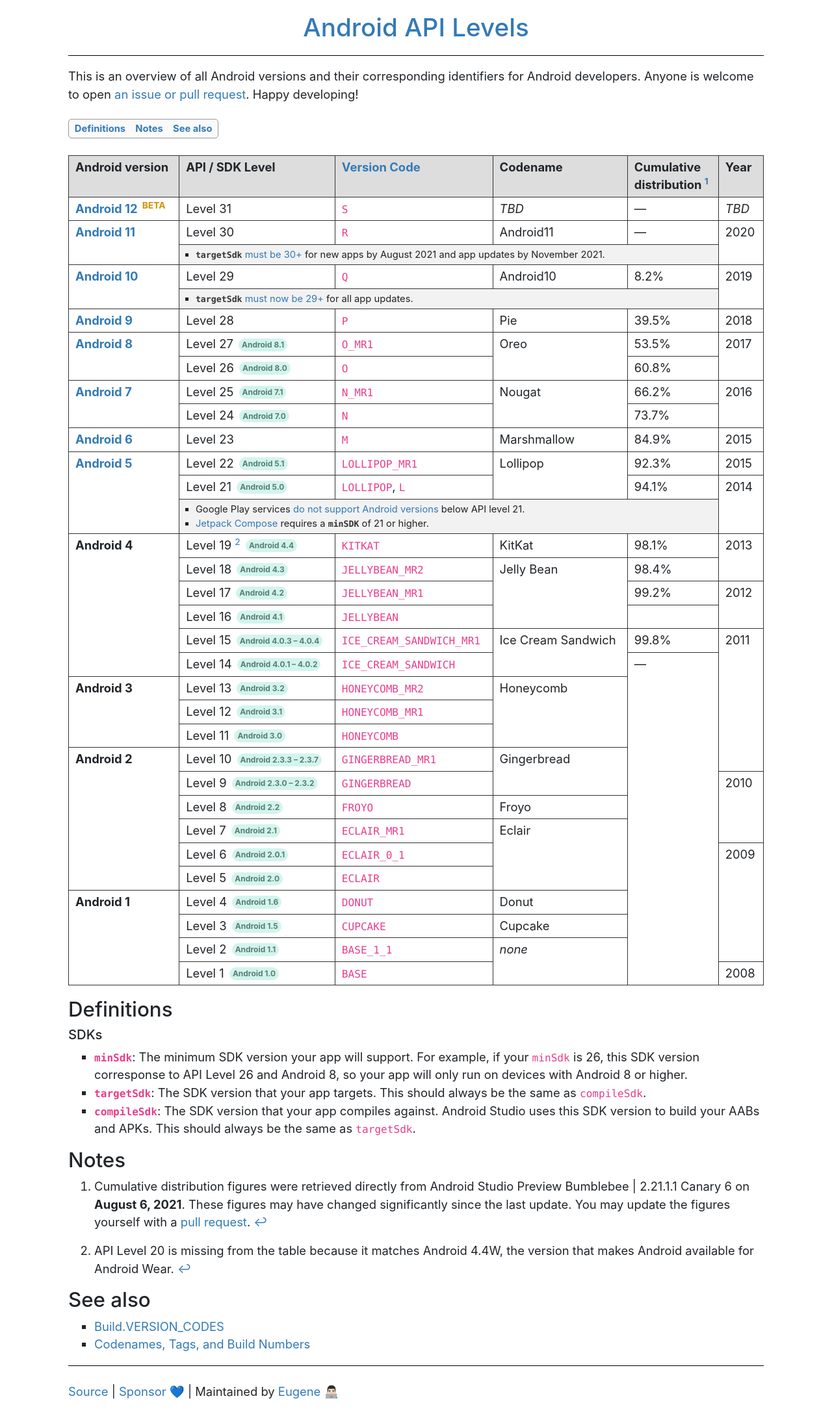
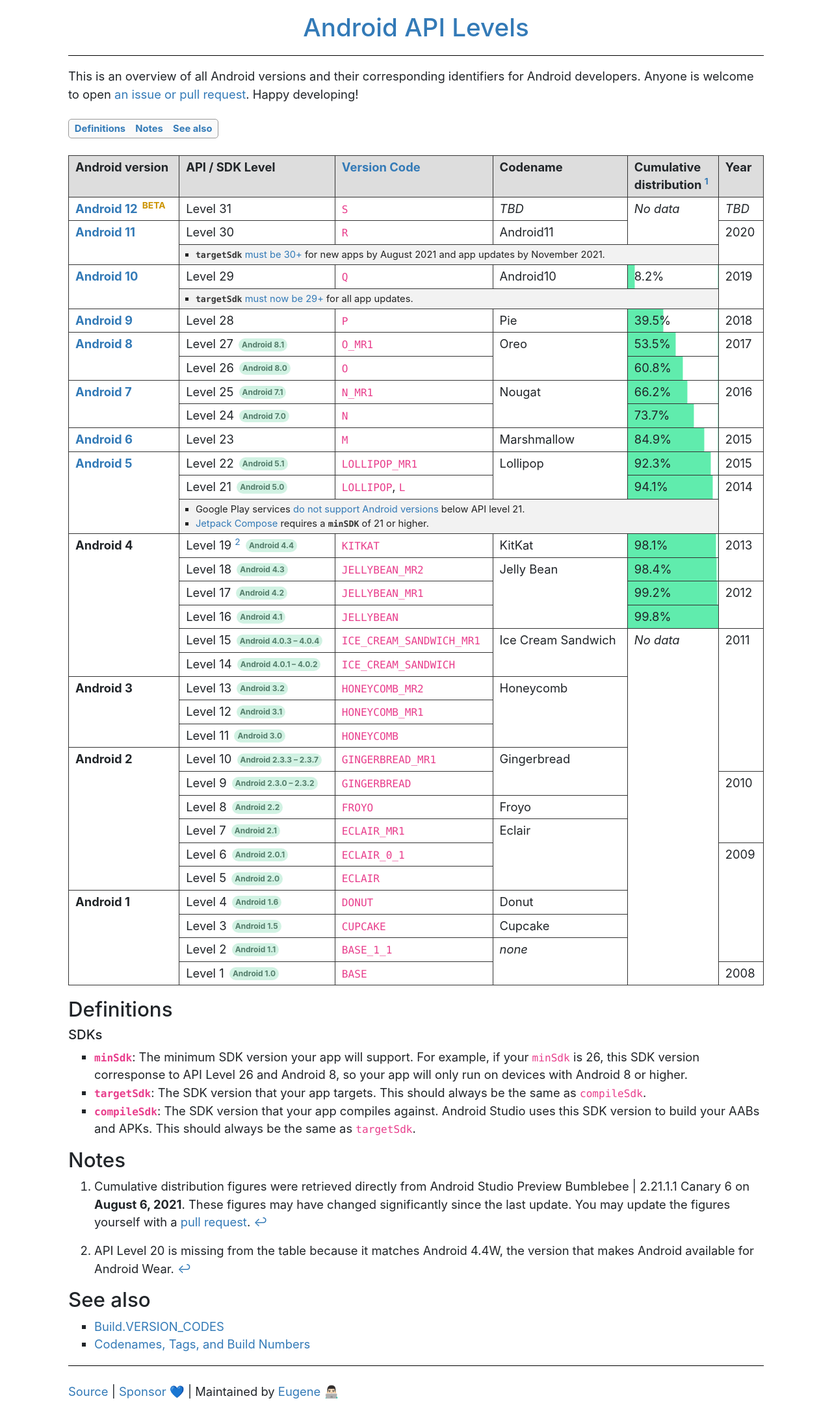
Before and after one commit to ebelinski/apilevels, a Jekyll site: the page built from index.md, in a window 1280 px wide. Shown: the whole page at 65% size. Built offline with Jekyll 4.4.1, drawn with Linux system fonts in a browser that asks for light colours; comment, search, counter and statistics services are not loaded.

Commit message:
Added progress bars to cumulative distribution cells.

```diff
--- /dev/null
+++ b/_includes/progress-cell.html
@@ -0,0 +1,17 @@
+<style>
+  #cell{{ include.percentage | remove: "." }} {
+    width: 100%
+    height: 100%;
+    background: linear-gradient(to right, #60ECAD {{ include.percentage }}%, white {{ include.percentage }}%);
+  }
+
+  @media (prefers-color-scheme: dark) {
+    #cell{{ include.percentage | remove: "." }} {
+      background: linear-gradient(to right, #006236 {{ include.percentage }}%, rgba(0, 0, 0, 0) {{ include.percentage }}%);
+    }
+  }
+</style>
+
+<td id="cell{{ include.percentage | remove: "." }}">
+  {{ include.percentage }}%
+</td>
--- a/css/main.scss
+++ b/css/main.scss
@@ -168,8 +168,8 @@
   display: inline-block;
   font-size: 65%;
   font-weight: bold;
-  background: #d3f4ec;
-  color: #557f75;
+  background: #d1f2e3;
+  color: #547d6b;
   padding: 1px 5px;
   border-radius: 20px;
   vertical-align: 10%;
@@ -253,8 +253,8 @@
   }
 
   .subversion {
-    background: #0a5f4a;
-    color: #d1f7ee;
+    background: #095b36;
+    color: #cdf3e2;
   }
 
   .table-notes {
--- a/index.md
+++ b/index.md
@@ -30,7 +30,7 @@
     <td>Level 31</td>
     <td><code>S</code></td>
     <td><i>TBD</i></td>
-    <td>—</td>
+    <td rowspan="2"><i>No data</i></td>
     <td><i>TBD</i></td>
   </tr>
   <tr>
@@ -40,7 +40,6 @@
     <td>Level 30</td>
     <td><code>R</code></td>
     <td>Android11</td>
-    <td>—</td>
     <td rowspan="2">2020</td>
   </tr>
   <tr class="table-notes"><td colspan="4">
@@ -55,7 +54,7 @@
     <td>Level 29</td>
     <td><code>Q</code></td>
     <td>Android10</td>
-    <td>8.2%</td>
+    {% include progress-cell.html percentage=8.2 %}
     <td rowspan="2">2019</td>
   </tr>
   <tr class="table-notes"><td colspan="4">
@@ -70,7 +69,7 @@
     <td>Level 28</td>
     <td><code>P</code></td>
     <td>Pie</td>
-    <td>39.5%</td>
+    {% include progress-cell.html percentage=39.5 %}
     <td>2018</td>
   </tr>
   <tr>
@@ -80,13 +79,13 @@
     <td>Level 27 <span class="subversion">Android 8.1</span></td>
     <td><code>O_MR1</code></td>
     <td rowspan="2">Oreo</td>
-    <td>53.5%</td>
+    {% include progress-cell.html percentage=53.5 %}
     <td rowspan="2">2017</td>
   </tr>
   <tr>
     <td>Level 26 <span class="subversion">Android 8.0</span></td>
     <td><code>O</code></td>
-    <td>60.8%</td>
+    {% include progress-cell.html percentage=60.8 %}
   </tr>
   <tr>
     <td rowspan="2">
@@ -95,13 +94,13 @@
     <td>Level 25 <span class="subversion">Android 7.1</span></td>
     <td><code>N_MR1</code></td>
     <td rowspan="2">Nougat</td>
-    <td>66.2%</td>
+    {% include progress-cell.html percentage=66.2 %}
     <td rowspan="2">2016</td>
   </tr>
   <tr>
     <td>Level 24 <span class="subversion">Android 7.0</span></td>
     <td><code>N</code></td>
-    <td>73.7%</td>
+    {% include progress-cell.html percentage=73.7 %}
   </tr>
   <tr>
     <td>
@@ -110,7 +109,7 @@
     <td>Level 23</td>
     <td><code>M</code></td>
     <td>Marshmallow</td>
-    <td>84.9%</td>
+    {% include progress-cell.html percentage=84.9 %}
     <td>2015</td>
   </tr>
   <tr>
@@ -120,13 +119,13 @@
     <td>Level 22 <span class="subversion">Android 5.1</span></td>
     <td><code>LOLLIPOP_MR1</code></td>
     <td rowspan="2">Lollipop</td>
-    <td>92.3%</td>
+    {% include progress-cell.html percentage=92.3 %}
     <td>2015</td>
   </tr>
   <tr>
     <td>Level 21 <span class="subversion">Android 5.0</span></td>
     <td><code>LOLLIPOP</code>, <code>L</code></td>
-    <td>94.1%</td>
+    {% include progress-cell.html percentage=94.1 %}
     <td rowspan="2">2014</td>
   </tr>
   <tr class="table-notes"><td colspan="4">
@@ -143,36 +142,36 @@
     </td>
     <td><code>KITKAT</code></td>
     <td>KitKat</td>
-    <td>98.1%</td>
+    {% include progress-cell.html percentage=98.1 %}
     <td rowspan="2">2013</td>
   </tr>
   <tr>
     <td>Level 18 <span class="subversion">Android 4.3</span></td>
     <td><code>JELLYBEAN_MR2</code></td>
     <td rowspan="3">Jelly Bean</td>
-    <td>98.4%</td>
+    {% include progress-cell.html percentage=98.4 %}
   </tr>
   <tr>
     <td>Level 17 <span class="subversion">Android 4.2</span></td>
     <td><code>JELLYBEAN_MR1</code></td>
-    <td>99.2%</td>
+    {% include progress-cell.html percentage=99.2 %}
     <td rowspan="2">2012</td>
   </tr>
   <tr>
     <td>Level 16 <span class="subversion">Android 4.1</span></td>
     <td><code>JELLYBEAN</code></td>
+    {% include progress-cell.html percentage=99.8 %}
   </tr>
   <tr>
     <td>Level 15 <span class="subversion">Android 4.0.3 – 4.0.4</span></td>
     <td><code>ICE_CREAM_SANDWICH_MR1</code></td>
     <td rowspan="2">Ice Cream Sandwich</td>
-    <td>99.8%</td>
+    <td rowspan="15"><i>No data</i></td>
     <td rowspan="6">2011</td>
   </tr>
   <tr>
     <td>Level 14 <span class="subversion">Android 4.0.1 – 4.0.2</span></td>
     <td><code>ICE_CREAM_SANDWICH</code></td>
-    <td rowspan="14">—</td>
   </tr>
   <tr>
     <td rowspan="3"><b>Android 3</b></td>
```
